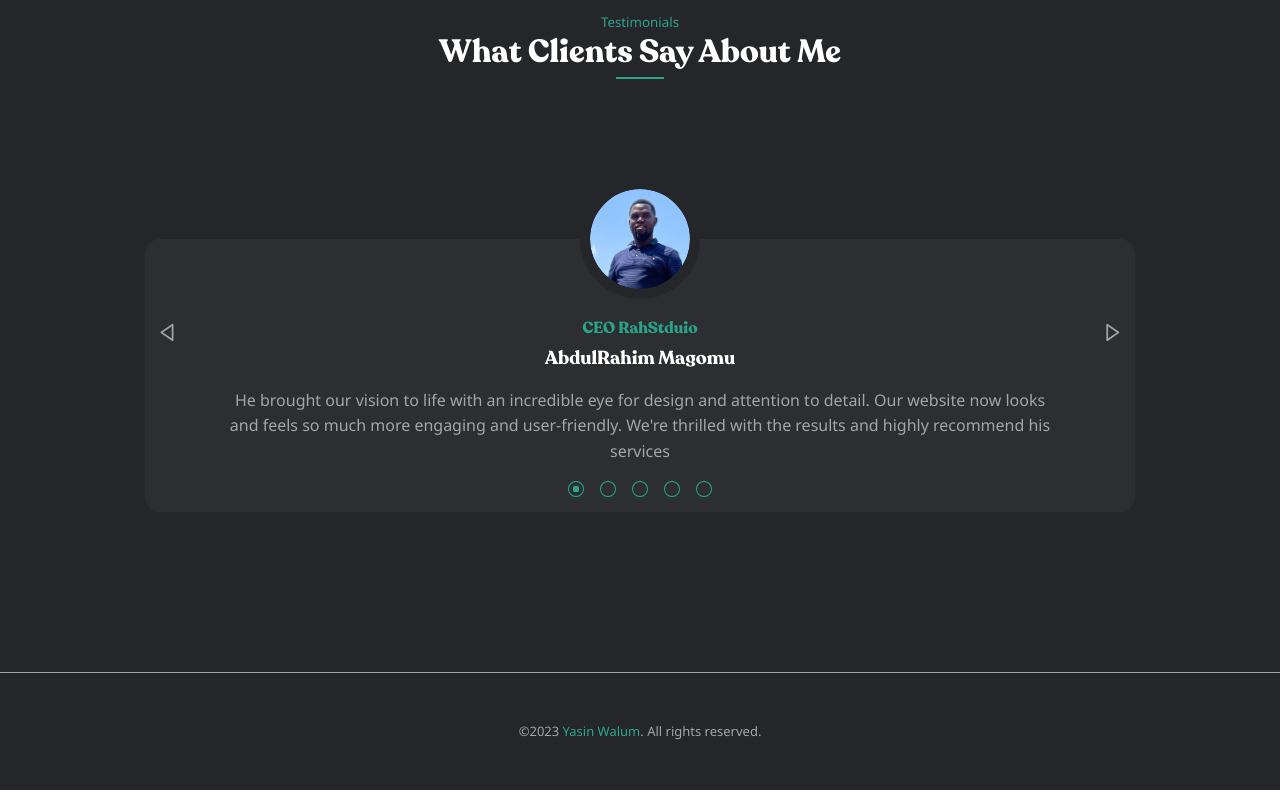
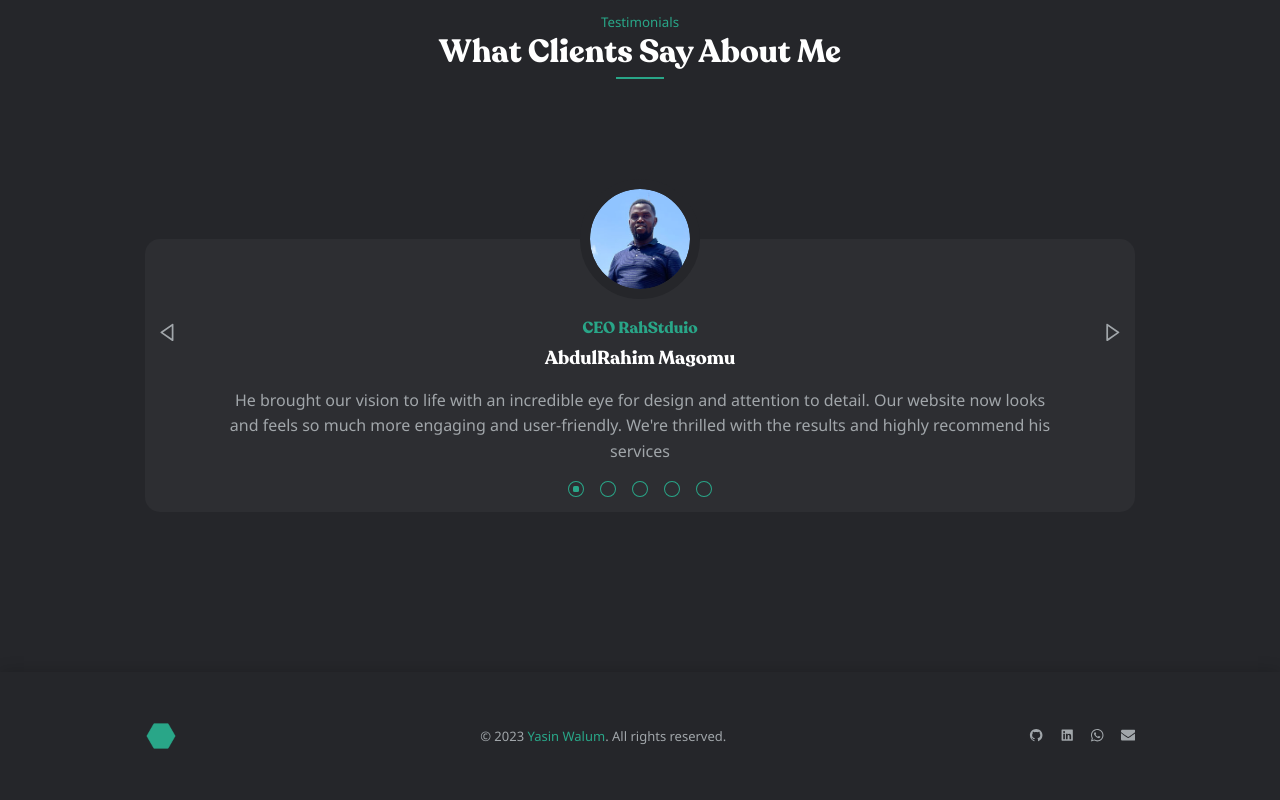
Before and after one commit to wyasyn/green-port, a Next.js app: page / in a window 1280 px wide. Shown: the part 3032-3832 px from the top of the page. Built offline with nearby package versions, Linux system fonts and the light colour scheme.

Commit message:
footer logo & social links

```diff
--- a/app/blog/[slug]/page.tsx
+++ b/app/blog/[slug]/page.tsx
@@ -12,11 +12,12 @@ type Props = {
 export default function BlogPage({ params }: Props) {
   const blog = blogData.find((blog) => blog.slug === params.slug);
   if (!blog) {
-    return <main className='blog-page' > <h1>Blog not found</h1></main>;
+    return <main className='blog-page' > <h1 className='container'>Blog not found</h1></main>;
   }
   return (
     <main className='blog-page'>
       <div className="container">
+        <small>{blog.date}</small>
         <h1>{blog.title}</h1>
         <h3>{blog.description}</h3>
         <div className="img">
--- a/app/contact/page.tsx
+++ b/app/contact/page.tsx
@@ -7,7 +7,7 @@ export const metadata: Metadata = {
 export default function AboutPage() {
   return (
     <main>
-        <PageTitle description="Let's Connect" name="Contact Me" />
+        <PageTitle description="Get in touch" name="Contact Me" />
         <section>
             <ContactLinks />
         </section>
--- a/components/Footer/Footer.scss
+++ b/components/Footer/Footer.scss
@@ -1,13 +1,47 @@
 footer {
     background: var(--dark-100);
-    border-top: 1px solid var(--clr-text);
+    box-shadow: 0 0 15px rgba(0,0,0,0.2);
     padding-block: 3rem;
     .footer-container {
         display: flex;
         align-items: center;
         justify-content: center;
         text-align: center;
+        flex-direction: column;
         font-size: clamp(0.6875rem, 0.6292rem + 0.2667vw, 0.8125rem);
         text-wrap: balance;
+        gap: 2rem;
+        .logo {
+            display: flex;
+            align-items: center;
+            justify-content: center;
+            img {
+                transition: var(--transition);
+            }
+            &:hover, &:focus-visible {
+                img {
+                    transform: scale(1.2);
+                }
+            }
+
+        }
+        .social {
+            display: flex;
+            align-items: center;
+            justify-content: center;
+            gap: 1rem;
+            font-size: 0.9rem;
+            a {
+                transition: var(--transition);
+                &:hover, &:focus-visible {
+                    color: var(--primary);
+                    transform: scale(1.2);
+                }
+            }
+        }
+        @media screen and (min-width: 768px) {
+            flex-direction: row;
+            justify-content: space-between;
+        }
     }
 }
--- a/components/Footer/Footer.tsx
+++ b/components/Footer/Footer.tsx
@@ -1,13 +1,31 @@
+import Image from 'next/image'
 import './Footer.scss'
+import { socialData } from '@/constants/data'
+import Link from 'next/link'
 
 export default function Footer() {
     const currentYear = new Date().getFullYear()
   return (
     <footer>
         <div className="footer-container container">
+          <Link className="logo" href='/'>
+            <Image
+              src='/images/code.png'
+              alt='logo'
+              width={32}
+              height={32}
+              />
+          </Link>
             <p>
-                &copy;{currentYear} <span className="first">Yasin Walum</span>. All rights reserved.
+            &copy; {currentYear} <a href='/' className="first">Yasin Walum</a>. All rights reserved.
             </p>
+          <div className="social">
+            {
+              socialData.map((data) => (
+                <Link href={data.link} target='_blank' rel='noreferer' title={data.name} key={data.name} >{data.icon}</Link>
+              ))
+            }
+          </div>
         </div>
     </footer>
   )
```
